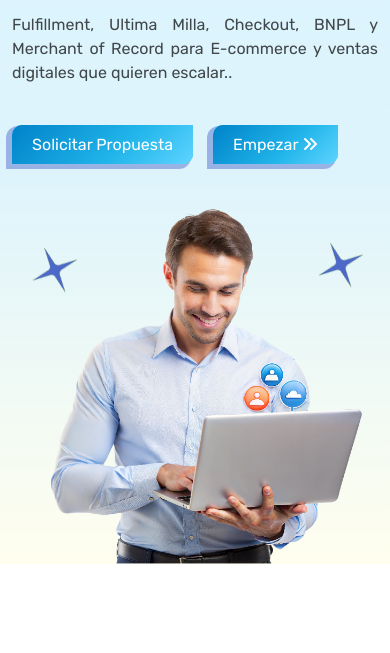
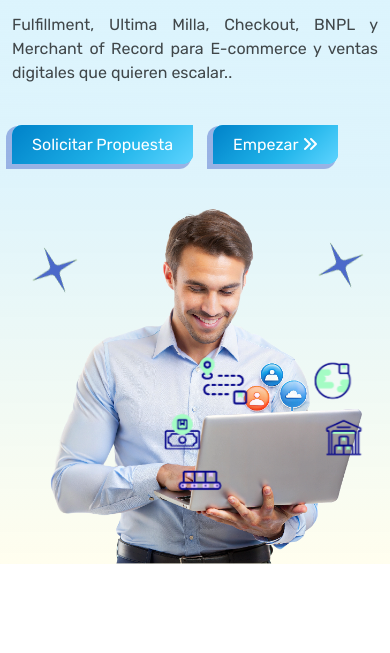
Before and after one commit to giocasti2115/kiki, a plain HTML site: page index.html in a window 390 px wide. Shown: the part 385-1038 px from the top of the page. Drawn offline with nearby package versions, Linux system fonts and the light colour scheme; some packages are replaced by stand-ins of ours; animation ran at ten frames a second; a script that the page names is missing.

Commit message:
Uncomment mobile hero image in index.html

```diff
--- a/index.html
+++ b/index.html
@@ -693,7 +693,7 @@
                 <div class="col-xl-6 col-lg-12 col-md-12 mt-lg-0 mt-5">
                     <div class="home_img h-100">
                         <img src="assets/images/hero.png" alt="">
-                     <!--   <div class="home_img_2"><img src="assets/images/hero/hero-home-mobile-elements.webp" alt=""></div>-->
+                        <div class="home_img_2"><img src="assets/images/hero/hero-home-mobile-elements.webp" alt=""></div>
                         <div class="home_element"><img src="assets/images/shape/star.png" alt=""></div>
                         <div class="home_element2"><img src="assets/images/shape/star.png" alt=""></div>
                     </div>
```
